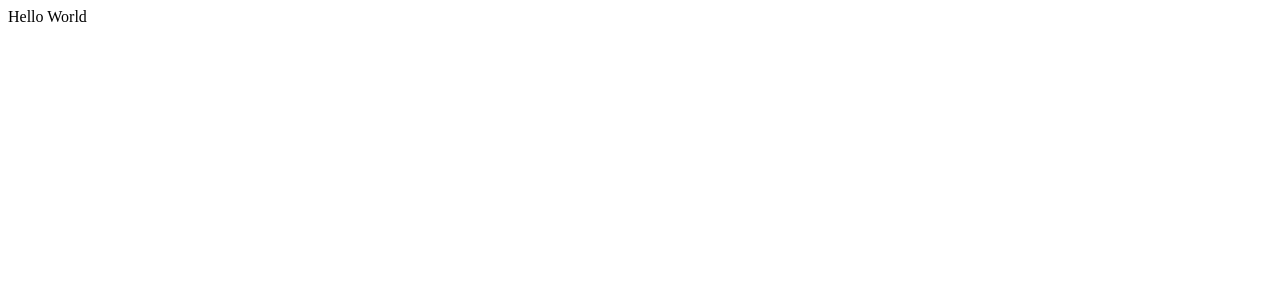
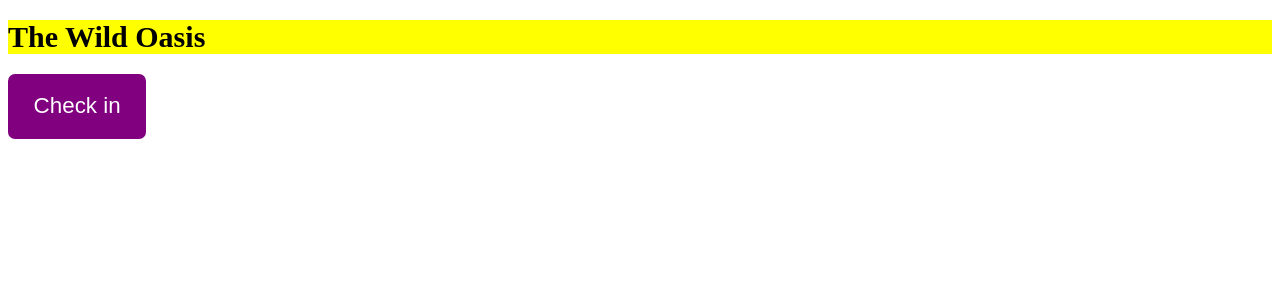
Before and after one commit to elenaharan/the-wild-oasis, a React (Vite) app: page / in a window 1280 px wide. Shown: the top 300 px of the page. Built offline with nearby package versions, Linux system fonts and the light colour scheme.

Commit message:
Add styled components

```diff
--- a/package.json
+++ b/package.json
@@ -11,7 +11,8 @@
   },
   "dependencies": {
     "react": "^18.2.0",
-    "react-dom": "^18.2.0"
+    "react-dom": "^18.2.0",
+    "styled-components": "^6.1.11"
   },
   "devDependencies": {
     "@types/react": "^18.2.15",
--- a/src/App.jsx
+++ b/src/App.jsx
@@ -1,5 +1,28 @@
+import styled from "styled-components";
+
+const H1 = styled.h1`
+  font-size: 30px;
+  font-weight: 600;
+  background-color: yellow;
+`;
+
+const Button = styled.button`
+  font-size: 1.4rem;
+  padding: 1.2rem 1.6rem;
+  font-weight: 500;
+  border: none;
+  border-radius: 7px;
+  background-color: purple;
+  color: white;
+`;
+
 function App() {
-  return <div>Hello World</div>;
+  return (
+    <div>
+      <H1>The Wild Oasis</H1>
+      <Button>Check in</Button>
+    </div>
+  );
 }
 
 export default App;
--- a/vite.config.js
+++ b/vite.config.js
@@ -4,5 +4,14 @@ import eslint from "vite-plugin-eslint"
 
 // https://vitejs.dev/config/
 export default defineConfig({
-  plugins: [react(), eslint()],
-})
+  plugins: [
+    react(),
+    eslint({
+      overrideConfig: {
+        rules: {
+          "no-unused-vars": "warn",
+        },
+      },
+    }),
+  ],
+});
```
Also changed, not shown: 1 other file (tests, documents, lock files or other folders).
